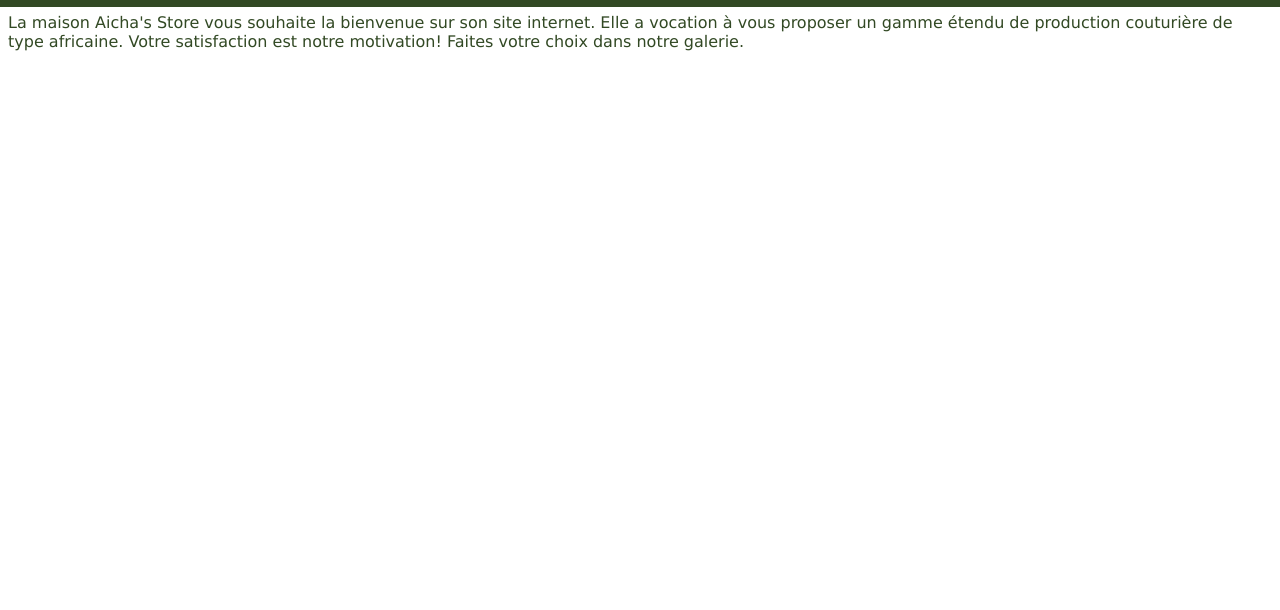
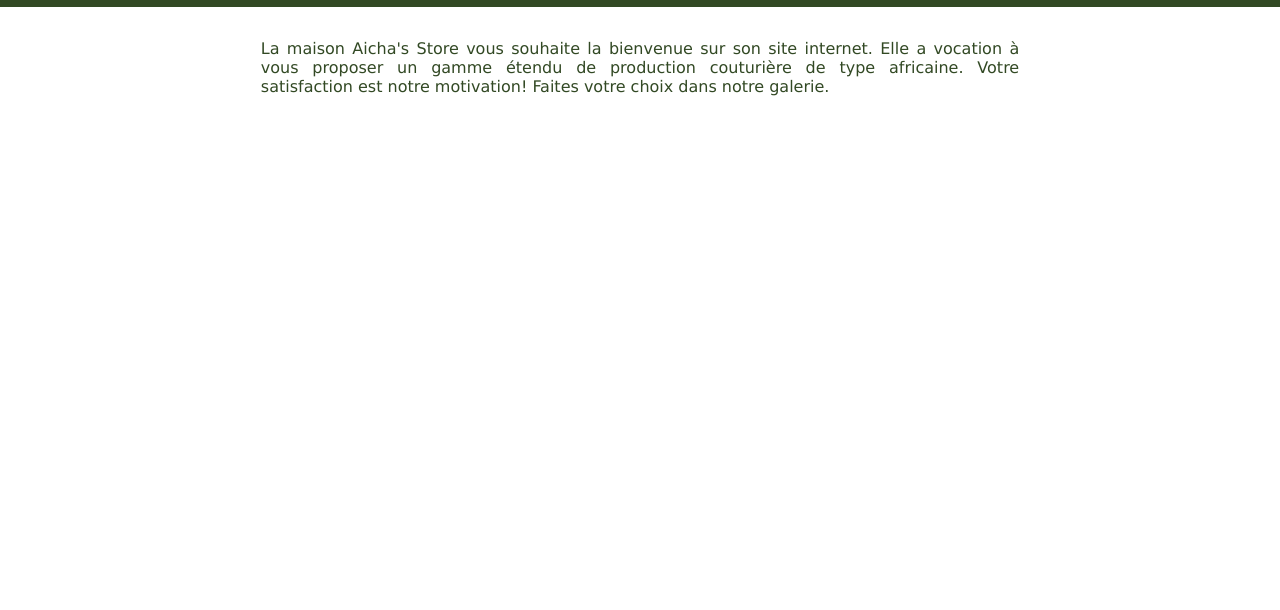
Before and after one commit to MEGNIGBETO/AICHASTORE, a plain HTML site: page index.html in a window 1280 px wide. Both pictures are taken after a click on the item "A propos". Shown: the part 57-667 px from the top of the page. Drawn offline with Linux system fonts and the light colour scheme.

Commit message:
apropos1

```diff
--- a/style.css
+++ b/style.css
@@ -67,6 +67,12 @@ body {
     color: rgb(50, 73, 36);
 }
 
+#propos {
+    padding: 10px 20% 10px 20%;
+    justify-content: center;
+    text-align: justify;
+}
+
 .main {
     height: 75vh;
 }
```
